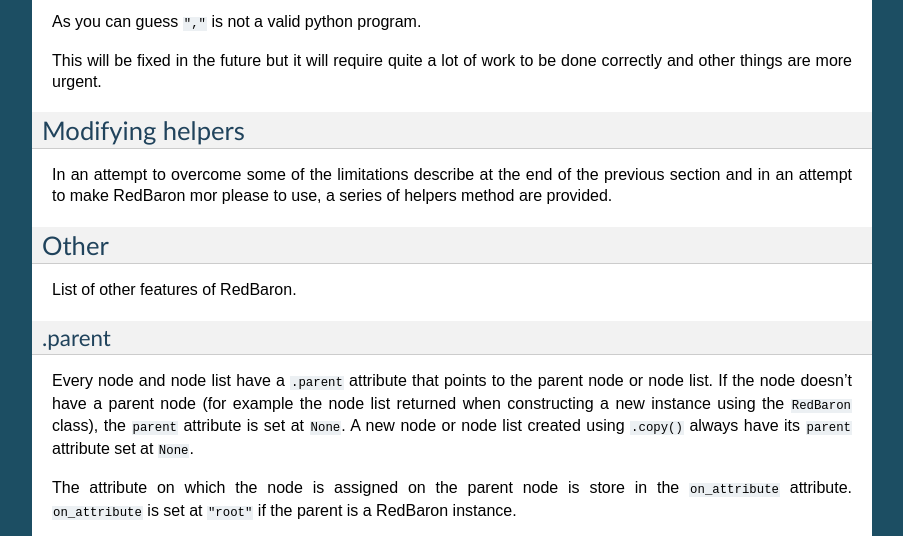
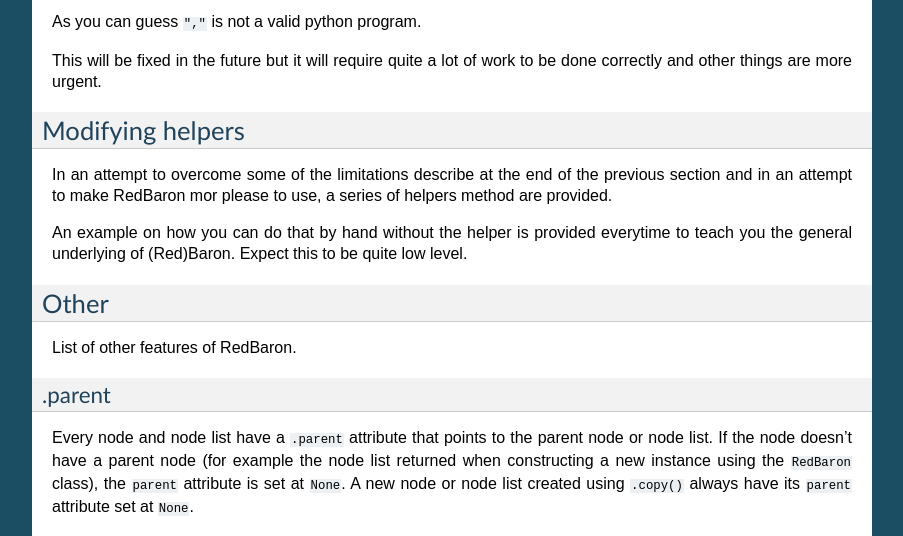
Before and after one commit to PyCQA/redbaron, a Sphinx documentation site: the page built from docs/tutorial.rst, in a window 1280 px wide and 900 px high, scrolled down 7457 px, cut to the strip 36-572 px from the top of the window. Shown: the whole strip, without its empty margins (198-1101 px from the left). Built offline with Sphinx 7.4.7, drawn with Linux system fonts in a browser that asks for light colours.

Commit message:
[doc] say that the modifying helpers section will provide information on how to do that by hand

```diff
--- a/docs/tutorial.rst
+++ b/docs/tutorial.rst
@@ -477,6 +477,10 @@ In an attempt to overcome some of the limitations describe at the end of the
 previous section and in an attempt to make RedBaron mor please to use, a series
 of helpers method are provided.
 
+An example on how you can do that by hand without the helper is provided
+everytime to teach you the general underlying of (Red)Baron. Expect this to be
+quite low level.
+
 Other
 =====
 
```
